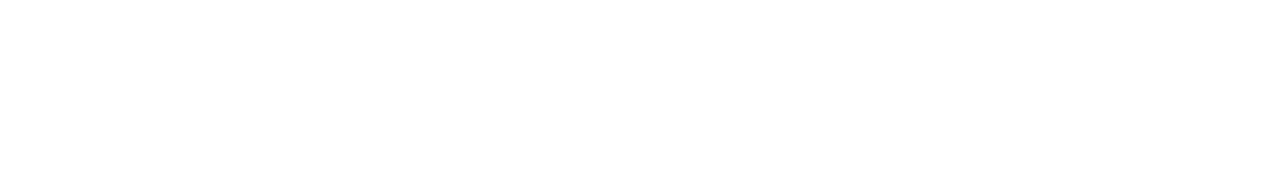
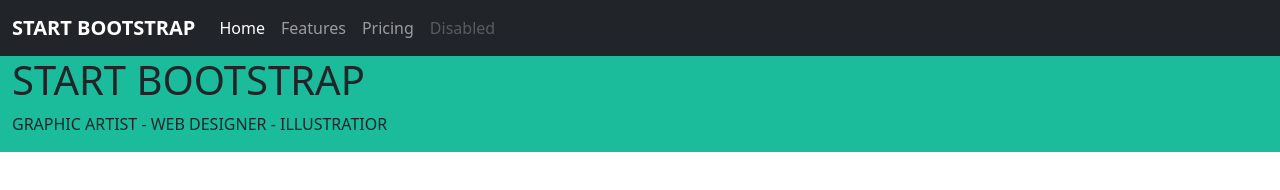
Before and after one commit to Gutierrez-Pool/html-css-bootstrap-freelancer, a plain HTML site: page index.html in a window 1280 px wide. Drawn offline with nearby package versions, Linux system fonts and the light colour scheme.

Commit message:
aggiunto navbar

```diff
--- a/css/style.css
+++ b/css/style.css
@@ -0,0 +1,5 @@
+
+
+header {
+    background-color: #1abc9c;
+}
--- a/index.html
+++ b/index.html
@@ -1,11 +1,13 @@
 <!DOCTYPE html>
 <html lang="en">
+
 <head>
     <meta charset="UTF-8">
     <meta name="viewport" content="width=device-width, initial-scale=1.0">
 
     <!-- Bootstrap -->
-    <link href="https://cdn.jsdelivr.net/npm/bootstrap@5.3.2/dist/css/bootstrap.min.css" rel="stylesheet" integrity="sha384-T3c6CoIi6uLrA9TneNEoa7RxnatzjcDSCmG1MXxSR1GAsXEV/Dwwykc2MPK8M2HN" crossorigin="anonymous">
+    <link href="https://cdn.jsdelivr.net/npm/bootstrap@5.3.2/dist/css/bootstrap.min.css" rel="stylesheet"
+        integrity="sha384-T3c6CoIi6uLrA9TneNEoa7RxnatzjcDSCmG1MXxSR1GAsXEV/Dwwykc2MPK8M2HN" crossorigin="anonymous">
 
     <!-- Personal style -->
     <link rel="stylesheet" href="css/style.css">
@@ -15,7 +17,47 @@
 
 <body>
 
+        <nav class="navbar navbar-expand-lg bg-dark" data-bs-theme="dark">
+            <div class="container-fluid">
+                <a class="navbar-brand fw-bold" href="#">START BOOTSTRAP</a>
+                <button class="navbar-toggler" type="button" data-bs-toggle="collapse" data-bs-target="#navbarNav"
+                    aria-controls="navbarNav" aria-expanded="false" aria-label="Toggle navigation">
+                    <span class="navbar-toggler-icon"></span>
+                </button>
+                <div class="collapse navbar-collapse" id="navbarNav">
+                    <ul class="navbar-nav">
+                        <li class="nav-item">
+                            <a class="nav-link active" aria-current="page" href="#">Home</a>
+                        </li>
+                        <li class="nav-item">
+                            <a class="nav-link" href="#">Features</a>
+                        </li>
+                        <li class="nav-item">
+                            <a class="nav-link" href="#">Pricing</a>
+                        </li>
+                        <li class="nav-item">
+                            <a class="nav-link disabled" aria-disabled="true">Disabled</a>
+                        </li>
+                    </ul>
+                </div>
+            </div>
+        </nav>
+
+        <header>
+            <div class="row justify-content-center">
+                <div class="row col-12">
+                    <h1>START BOOTSTRAP</h1>
+                </div>
+                <div class="row">
+                    <p>
+                        GRAPHIC ARTIST - WEB DESIGNER - ILLUSTRATIOR
+                    </p>
+                </div>
+
+            </div>
+        </header>
 
 
 </body>
+
 </html>
```
